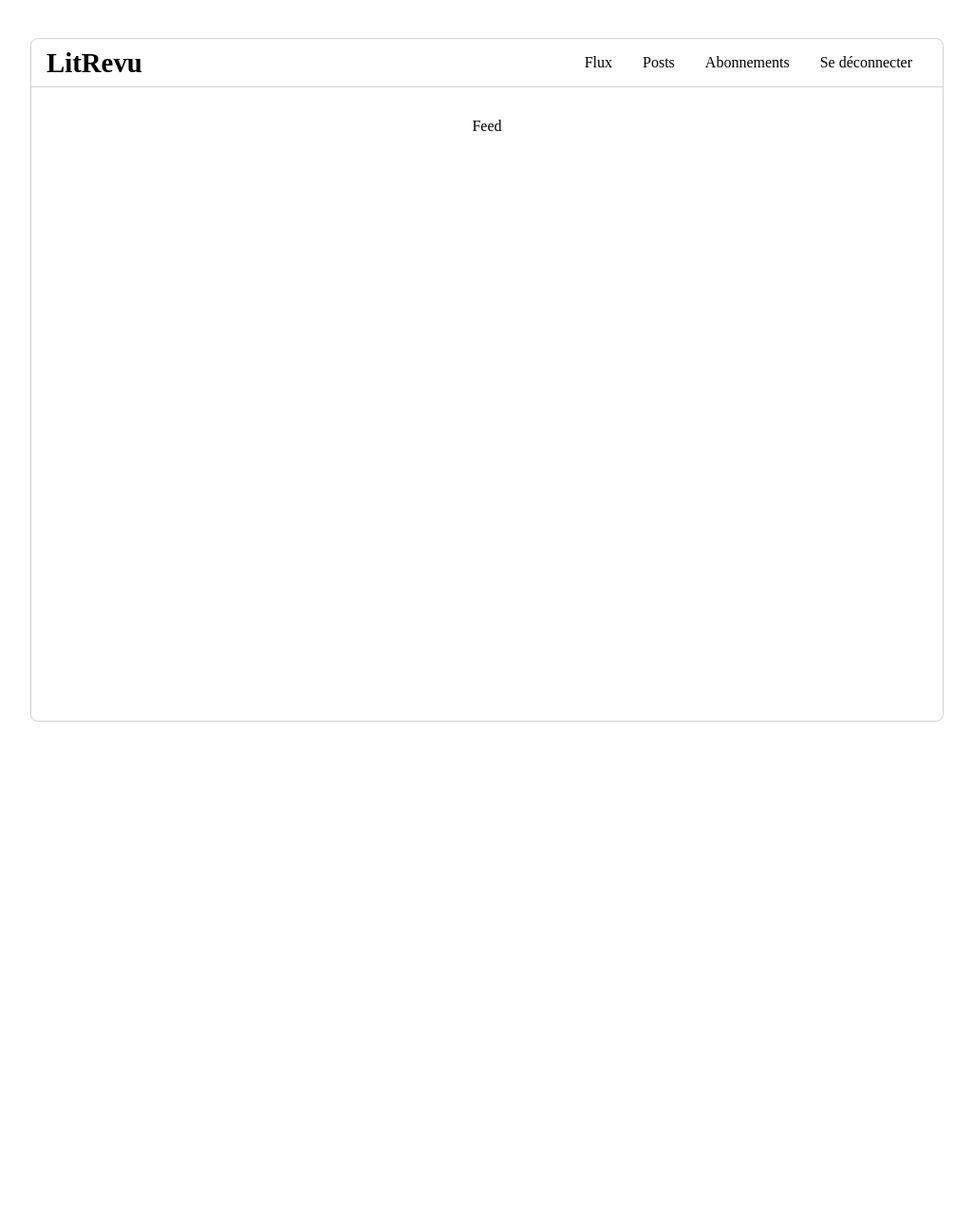
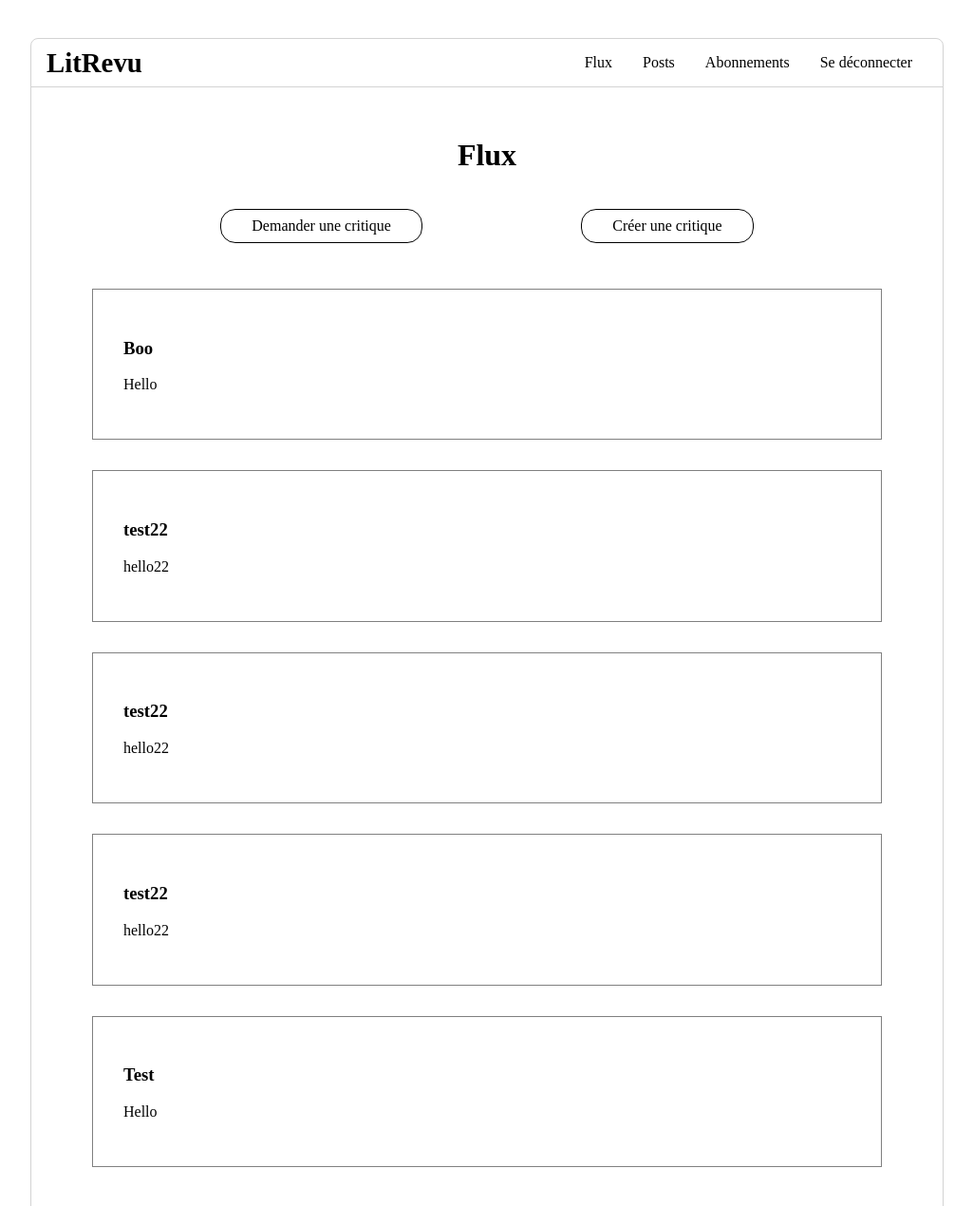
Before and after one commit to Mimi1706/litrevu, a Django app: page /feed/ in a window 1280 px wide. Shown: the whole page at 95% size, without its empty margins (127-1152 px from the left). Before the commit the page ends 760 px from the top, so only its background shows below. Run offline with Django 4.2, Linux system fonts and the light colour scheme; a user stored in the database is signed in; data comes from the database, SQL or seed files in the repository.

Commit message:
Adding reviews and tickets to feed

```diff
--- a/litrevu/litrevu/templates/feed.html
+++ b/litrevu/litrevu/templates/feed.html
@@ -1,3 +1,23 @@
 {% extends 'base.html' %} {% block content %}
-<div>Feed</div>
-{% endblock content %}
+<h1>Flux</h1>
+
+<div class="feed-btn">
+  <a class="btn-primary" href="{% url 'ticket' %}">Demander une critique</a>
+  <a class="btn-primary" href="{% url 'review' %}">Créer une critique</a>
+</div>
+
+<div class="all_tickets_reviews">
+  {% for item in all_tickets_reviews %} {% if item.headline %}
+  <!-- Review -->
+  <div class="review card">
+    <h3>{{ item.headline }}</h3>
+    <p>{{ item.body }}</p>
+  </div>
+  {% else %}
+  <!-- Ticket -->
+  <div class="ticket card">
+    <h3>{{ item.title }}</h3>
+    <p>{{ item.description }}</p>
+  </div>
+  {% endif %} {% endfor %} {% endblock content %}
+</div>
--- a/litrevu/litrevu/views.py
+++ b/litrevu/litrevu/views.py
@@ -1,5 +1,7 @@
 from django.shortcuts import render
 from authentication.models import SigninForm
+from ticket.models import Ticket
+from review.models import Review
 
 
 def home(request):
@@ -8,4 +10,9 @@ def home(request):
 
 
 def feed(request):
-    return render(request, "feed.html", context={'page_css': 'feed.css'})
+    tickets = list(Ticket.objects.all())
+    reviews = list(Review.objects.all())
+    all_tickets_reviews = tickets + reviews
+    sorted_by_most_recent = sorted(
+        all_tickets_reviews, key=lambda x: x.time_created, reverse=True)
+    return render(request, "feed.html", context={'page_css': 'feed.css', 'all_tickets_reviews': sorted_by_most_recent})
--- a/litrevu/static/css/feed.css
+++ b/litrevu/static/css/feed.css
@@ -0,0 +1,16 @@
+.all_tickets_reviews {
+  width: 100%;
+}
+
+.feed-btn {
+  display: flex;
+  width: 100%;
+  flex-wrap: wrap;
+  justify-content: space-evenly;
+}
+
+.card {
+  border: 1px solid gray;
+  margin: 2em;
+  padding: 2em;
+}
```
